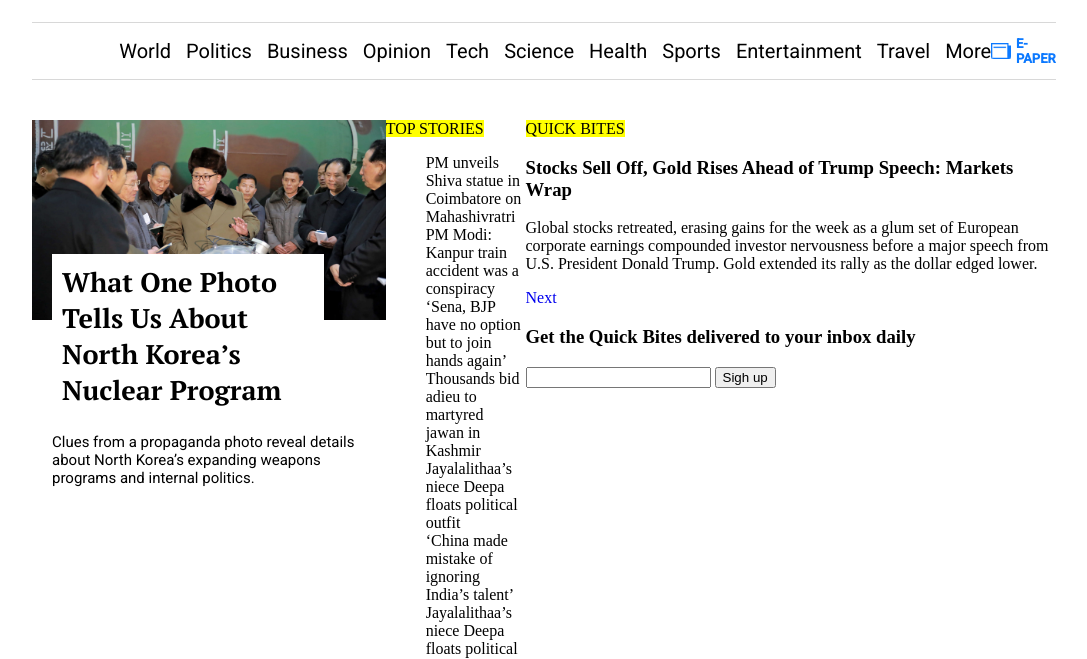
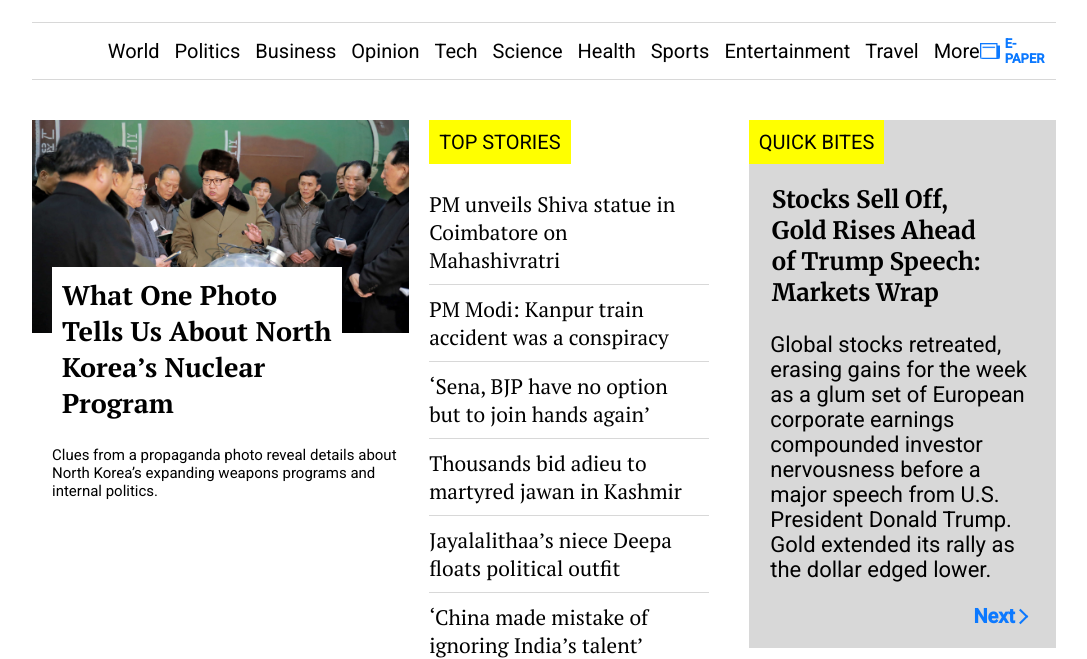
Before and after one commit to Sergo102/project2, a website: page index.html in a window 1280 px wide. Shown: the part 160-819 px from the top of the page, without its empty margins (96-1183 px from the left). Drawn offline with nearby package versions, Linux system fonts and the light colour scheme.

Commit message:
Finished markup for a default version

```diff
--- a/app/scss/_boilerplate.scss
+++ b/app/scss/_boilerplate.scss
@@ -4,6 +4,7 @@
 
 ul{
   list-style: none;
+  padding: 0;
 }
 
 a{
--- a/app/scss/_main.scss
+++ b/app/scss/_main.scss
@@ -34,4 +34,113 @@ main{
       font-size: 15px;
     }
   }
+
+  .top-stories{
+    width: 78%;
+    height: auto;
+    display: flex;
+    flex-direction: column;
+    align-items: flex-start;
+    padding: 0 20px;
+    mark{
+      padding: 10px;
+      font-family: "Roboto";
+      font-weight: 400;
+      font-size: 20px;
+    }
+    ul{
+      margin-bottom: 0;
+      li{
+        font-family: "PT Serif";
+        font-weight: 400;
+        font-size: 21px;
+        padding: 10px 0;
+        padding-right: 10px;
+      }
+      .border{
+        border-top: 1px solid var(--grey);
+      }
+    }
+  }
+
+  .quick-bites{
+    width: 80%;
+    height: auto;
+    padding-left: 20px;
+    &__stocks{
+      background-color: var(--grey);
+      height: auto;
+      mark{
+        position: relative;
+        top: 10px;
+        padding: 10px;
+        font-family: "Roboto";
+        font-weight: 400;
+        font-size: 20px;
+      }
+      h3{
+        width: 70%;
+        margin-left: 7.5%;
+        margin-top: 40px;
+        font-family: "Merriweather";
+        font-weight: 700;
+        font-size: 24px;
+      }
+      p{
+        width: 84%;
+        margin-left: 7%;
+        font-family: "Roboto";
+        font-weight: 400;
+        font-size: 22px;
+      }
+      a{
+        display: flex;
+        flex-direction: row;
+        justify-content: flex-end;
+        padding-right: 30px;
+        padding-bottom: 20px;
+        .text{
+          font-family: "Roboto";
+          font-weight: 700;
+          font-size: 20px;
+          color: var(--link-color);
+        }
+        .arrow-right{
+          display: block;
+          margin-top: 7px;
+          width: 11px;
+          height: 11px;
+          border-top: 2px solid var(--link-color);
+          border-left: 2px solid var(--link-color);
+          transform: rotate(135deg);
+        }
+      }
+    }
+    .form-title{
+      width: 83%;
+      font-family: "Merriweather";
+      font-weight: 700;
+      font-size: 24px;
+      color: var(--link-color);
+    }
+    form{
+      width: 100%;
+      display: inline-flex;
+      justify-content: space-between;
+      input[type="email"]{
+        font-family: "Roboto";
+        font-weight: 400;
+        font-size: 20px;
+        border: none;
+        outline: none;
+      }
+      input[type="submit"]{
+        background-color: var(--link-color);
+        border: none;
+        color: #fff;
+        padding: 7px 15px;
+        cursor: pointer;
+      }
+    }
+  }
 }
--- a/app/scss/util/fonts.scss
+++ b/app/scss/util/fonts.scss
@@ -6,3 +6,6 @@
 
 @import url('https://fonts.googleapis.com/css2?family=Bitter:wght@700&display=swap');
 // Bitter (700 font-weight)
+
+@import url('https://fonts.googleapis.com/css2?family=Merriweather:wght@700&display=swap');
+// Merriweather (700 font-weight)
--- a/index.html
+++ b/index.html
@@ -73,6 +73,7 @@
         internal politics.
       </p>
     </article>
+
     <section class="top-stories">
       <mark>TOP STORIES</mark>
       <ul>
@@ -94,11 +95,12 @@
         <li class="border">
           ‘China made mistake of ignoring India’s talent’
         </li>
-        <li>
+        <li class="border">
           Jayalalithaa’s niece Deepa floats political outfit
         </li>
       </ul>
     </section>
+
     <article class="quick-bites">
       <section class="quick-bites__stocks">
         <mark>QUICK BITES</mark>
@@ -116,7 +118,7 @@
         </p>
         <a href="#">
           <span class="text">Next</span>
-          <span class="arrow-left"></span>
+          <span class="arrow-right"></span>
         </a>
       </section>
       <h3 class="form-title">
@@ -124,7 +126,7 @@
         your inbox daily
       </h3>
       <form action="#">
-        <input type="email">
+        <input type="email" placeholder="Enter your email">
         <input type="submit" value="Sigh up">
       </form>
     </article>
```
Also changed, not shown: notes.md (+6 -0 lines), README.md, dist/index.css, 1 other file.
